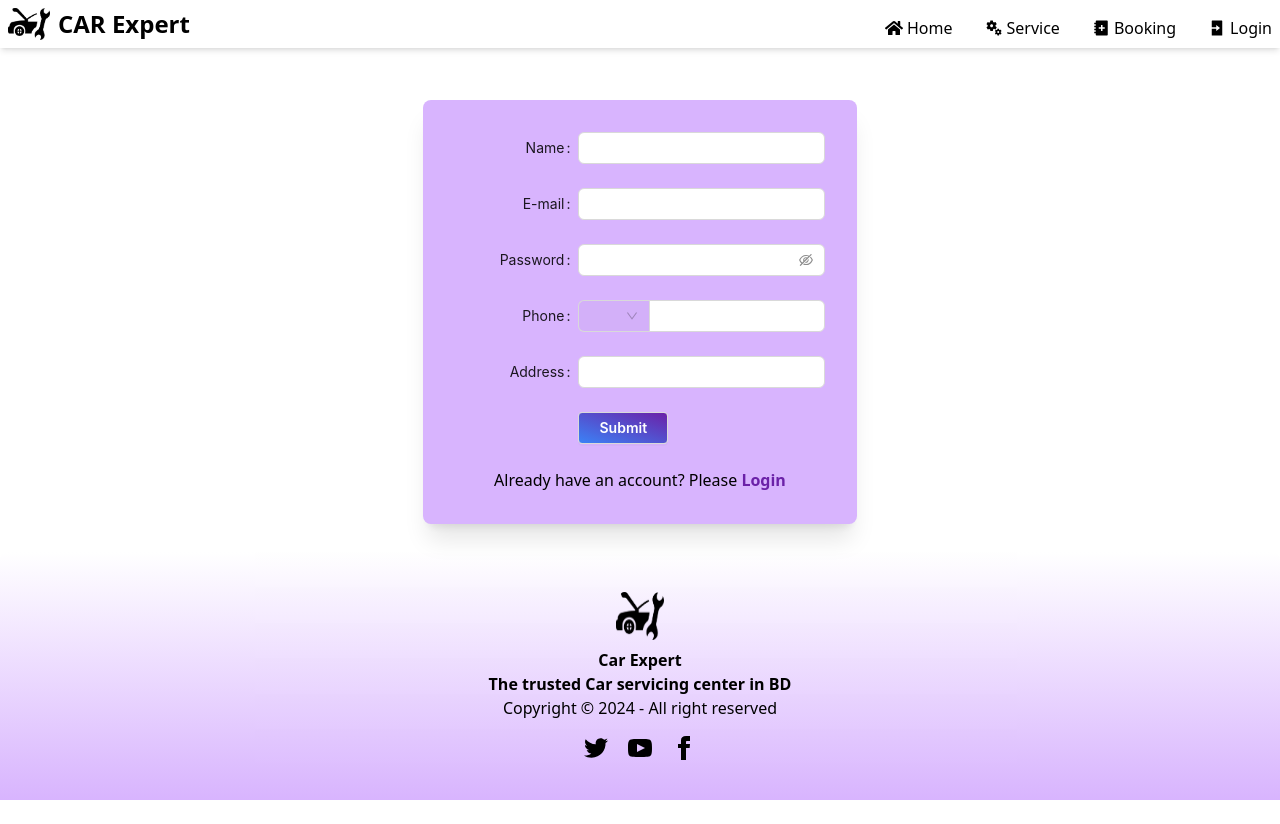
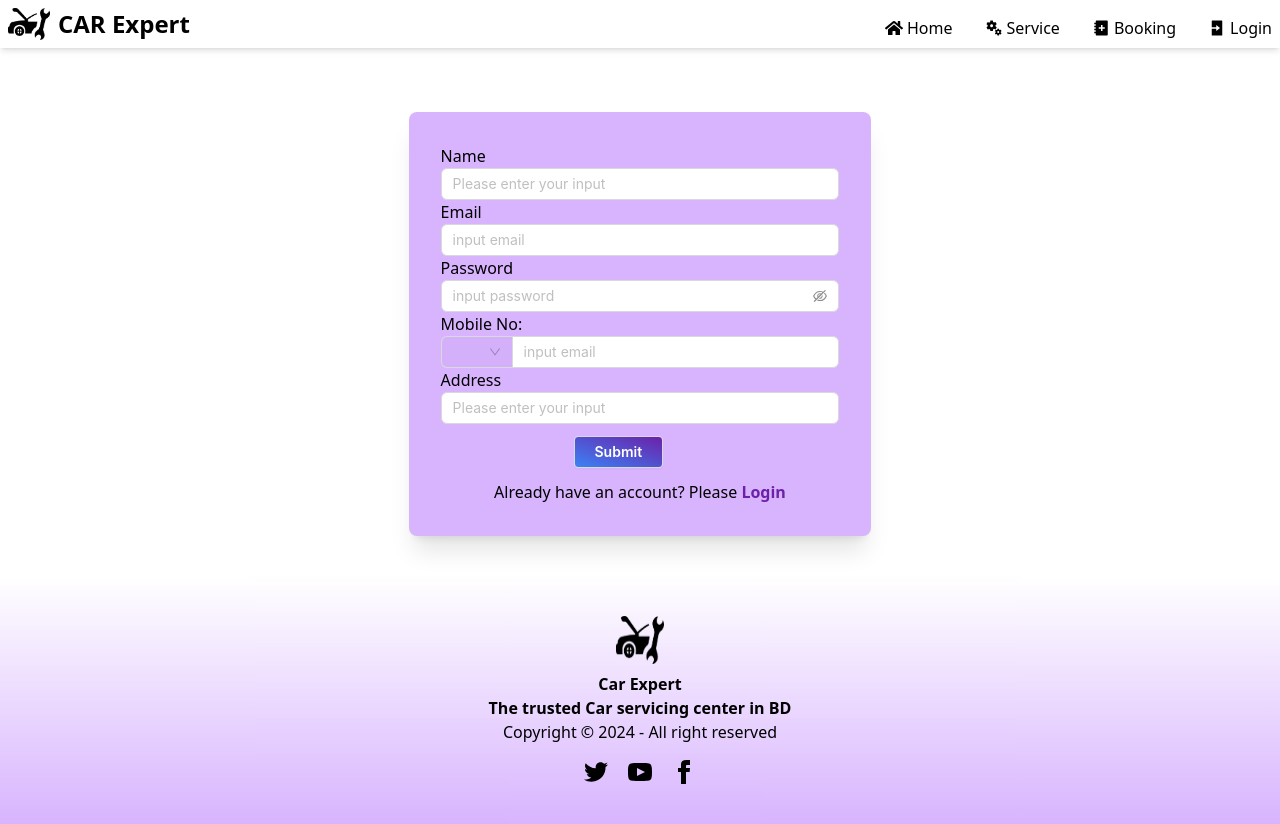
Before and after one commit to mehadiHasanDiner/car-washing-system-client, a React (Vite) app: page /sign-up in a window 1280 px wide. Before the commit the page ends 800 px from the top, so only its background shows below. Built offline with nearby package versions, Linux system fonts and the light colour scheme.

Commit message:
custom form component for handling all forms, ready

```diff
--- /dev/null
+++ b/src/components/ui/form/CWForm.tsx
@@ -0,0 +1,19 @@
+import { ReactNode } from "react";
+import { FormProvider, SubmitHandler, useForm } from "react-hook-form";
+
+type TFormProps = {
+  onSubmit: SubmitHandler<any>;
+  children: ReactNode;
+  defaultValues?: Record<string, any>;
+};
+
+const CWForm = ({ onSubmit, children, defaultValues }: TFormProps) => {
+  const methods = useForm({ defaultValues });
+  return (
+    <FormProvider {...methods}>
+      <form onSubmit={methods.handleSubmit(onSubmit)}>{children}</form>
+    </FormProvider>
+  );
+};
+
+export default CWForm;
--- /dev/null
+++ b/src/components/ui/form/CWInput.tsx
@@ -0,0 +1,96 @@
+import { Form, Input, Select } from "antd";
+import React from "react";
+import {
+  Controller,
+  ControllerRenderProps,
+  RegisterOptions,
+} from "react-hook-form";
+import { EyeInvisibleOutlined, EyeTwoTone } from "@ant-design/icons";
+
+interface CWInputProps {
+  type: string;
+  name: string;
+  label?: string | React.ReactNode;
+  rules?: RegisterOptions;
+  [key: string]: any;
+}
+
+const { Option } = Select;
+
+const prefixSelector = (
+  <Form.Item name="prefix" noStyle>
+    <Select style={{ width: 70 }}>
+      <Option value="88">+88</Option>
+      <Option value="91">+91</Option>
+      <Option value="92">+92</Option>
+    </Select>
+  </Form.Item>
+);
+
+const CWInput: React.FC<CWInputProps> = ({ type, name, label, rules }) => {
+  const renderInput = (field: ControllerRenderProps) => {
+    switch (type) {
+      case "password":
+        return (
+          <Input.Password
+            {...field}
+            type={type}
+            id={name}
+            placeholder="input password"
+            iconRender={(visible) =>
+              visible ? <EyeTwoTone /> : <EyeInvisibleOutlined />
+            }
+          />
+        );
+      case "email":
+        return (
+          <Input
+            {...field}
+            placeholder="input email"
+            type={type}
+            id={name}
+          />
+        );
+      case "phone":
+        return (
+          <Input
+            addonBefore={prefixSelector}
+            style={{ width: "100%" }}
+            {...field}
+            placeholder="input email"
+            type={type}
+            id={name}
+          />
+        );
+      default:
+        return (
+          <Input
+            {...field}
+            placeholder="Please enter your input"
+            type={type}
+            id={name}
+          />
+        );
+    }
+  };
+
+  return (
+    <>
+      {label && <label htmlFor={name}>{label}</label>}
+      <Controller
+        name={name}
+        rules={rules}
+        render={({ field, fieldState }) => (
+          <>
+            {renderInput(field)}
+            {fieldState.error && (
+              <span style={{ color: "red" }}>{fieldState.error.message}</span>
+            )}
+          </>
+        )}
+      />
+    </>
+  );
+};
+
+export default CWInput;
--- a/src/pages/LoginPage.tsx
+++ b/src/pages/LoginPage.tsx
@@ -1,31 +1,17 @@
-import type { FormProps } from "antd";
-
-import { Button, Checkbox, Form, Input } from "antd";
 import React from "react";
-import { useForm, SubmitHandler } from "react-hook-form";
+import { SubmitHandler } from "react-hook-form";
 import { Link } from "react-router-dom";
 import { useLoginMutation } from "../redux/features/auth/authApi";
 import { useAppDispatch } from "../redux/hook";
 import { setUser } from "../redux/features/auth/authSlice";
 import { verifyToken } from "../utils/verifyToken";
-
-type FieldType = {
-  email?: string;
-  password?: string;
-  remember?: string;
-};
+import { Button } from "antd";
+import CWForm from "../components/ui/form/CWForm";
+import CWInput from "../components/ui/form/CWInput";
 
 type Inputs = {
   email: string;
   password: string;
-};
-
-const onFinish: FormProps<FieldType>["onFinish"] = (values) => {
-  console.log("Success:", values);
-};
-
-const onFinishFailed: FormProps<FieldType>["onFinishFailed"] = (errorInfo) => {
-  console.log("Failed:", errorInfo);
 };
 
 const LoginPage: React.FC = () => {
@@ -33,12 +19,21 @@ const LoginPage: React.FC = () => {
   const [login, { error }] = useLoginMutation();
   console.log("error", error);
 
-  const { register, handleSubmit } = useForm<Inputs>({
-    defaultValues: {
-      email: "mehadi@gmail.com",
-      password: "123456",
-    },
-  });
+  // const {
+  //   register,
+  //   handleSubmit,
+  //   formState: { errors },
+  // } = useForm({
+  //   defaultValues: {
+  //     email: "mehadi@gmail.com",
+  //     password: "123456",
+  //   },
+  // });
+
+  const defaultValues = {
+    email: "mehadi@gmail.com",
+    password: "123456",
+  };
 
   const onSubmit: SubmitHandler<Inputs> = async (data) => {
     const userInfo = {
@@ -49,62 +44,48 @@ const LoginPage: React.FC = () => {
     const user = verifyToken(res.data.accessToken);
     console.log(user);
     dispatch(setUser({ user: user, token: res.data.accessToken }));
+    // console.log(data);
   };
 
   return (
     <div className="mx-auto flex justify-center items-center mt-12 h-[calc(100vh-384px)]">
       <div className="bg-purple-300  p-6 md:px-8 py-12  rounded-lg shadow-xl">
-        <Form
-          name="basic"
-          labelCol={{ span: 8 }}
-          wrapperCol={{ span: 16 }}
-          style={{ maxWidth: 600 }}
-          initialValues={{ remember: true }}
-          onFinish={onFinish}
-          onFinishFailed={onFinishFailed}
-          autoComplete="off"
-        >
-          <Form.Item<FieldType>
-            label="E-mail"
-            name="email"
-            required={false}
-            rules={[
-              {
-                type: "email",
-                message: "The input is not valid E-mail!",
-              },
-              {
-                required: true,
-                message: "Please input your E-mail!",
-              },
-            ]}
-          >
-            <Input {...register("email")} />
-          </Form.Item>
+        <CWForm onSubmit={onSubmit} defaultValues={defaultValues}>
+          <div>
+            <CWInput
+              type="email"
+              label="Email"
+              name="email"
+              rules={{
+                required: "Email is required",
+                pattern: {
+                  value: /^[a-zA-Z0-9._%+-]+@[a-zA-Z0-9.-]+\.[a-zA-Z]{2,}$/,
+                  message: "Invalid email address",
+                },
+              }}
+            />
+          </div>
 
-          <Form.Item<FieldType>
-            label="Password"
-            name="password"
-            required={false}
-            rules={[{ required: true, message: "Please input your password!" }]}
-          >
-            <Input.Password {...register("password")} />
-          </Form.Item>
+          <div>
+            <CWInput
+              type="password"
+              name="password"
+              label="Password "
+              rules={{
+                required: "Password is required",
+                minLength: {
+                  value: 6,
+                  message: "Password must be at least 6 characters",
+                },
+              }}
+            />
+          </div>
 
-          <Form.Item<FieldType>
-            name="remember"
-            valuePropName="checked"
-            wrapperCol={{ offset: 8, span: 16 }}
-          >
-            <Checkbox>Remember me</Checkbox>
-          </Form.Item>
+          <Button className="button-card my-3" htmlType="submit">
+            Submit
+          </Button>
+        </CWForm>
 
-          <Form.Item wrapperCol={{ offset: 8, span: 16 }}>
-            <Button className="button-card" htmlType="submit">
-              Submit
-            </Button>
-          </Form.Item>
-        </Form>
         <p className="text-center">
           New to Car-expert? Please{" "}
           <Link
@@ -112,7 +93,7 @@ const LoginPage: React.FC = () => {
             to="/sign-up"
           >
             Sign Up
-          </Link>{" "}
+          </Link>
         </p>
       </div>
     </div>
--- a/src/pages/SignUpPage.tsx
+++ b/src/pages/SignUpPage.tsx
@@ -1,117 +1,98 @@
-import type { FormProps } from "antd";
-
-import { Button, Form, Input, Select } from "antd";
+import { Button, Form } from "antd";
 import React from "react";
 import { Link } from "react-router-dom";
+import CWForm from "../components/ui/form/CWForm";
+import { SubmitHandler } from "react-hook-form";
+import CWInput from "../components/ui/form/CWInput";
 
-type FieldType = {
-  name?: string;
-  phone?: number;
-  address?: string;
-  email?: string;
-  password?: string;
-  remember?: string;
+type Inputs = {
+  email: string;
+  password: string;
 };
 
-const onFinish: FormProps<FieldType>["onFinish"] = (values) => {
-  console.log("Success:", values);
+const SignUpPage: React.FC = () => {
+  const onSubmit: SubmitHandler<Inputs> = async (data) => {
+    // const userInfo = {
+    //   email: data.email,
+    //   password: data.password,
+    // };
+    // const res = await login(userInfo).unwrap();
+    // const user = verifyToken(res.data.accessToken);
+    // console.log(user);
+    // dispatch(setUser({ user: user, token: res.data.accessToken }));
+    console.log(data);
   };
 
-const onFinishFailed: FormProps<FieldType>["onFinishFailed"] = (errorInfo) => {
-  console.log("Failed:", errorInfo);
-};
-
-const { Option } = Select;
-
-const prefixSelector = (
-  <Form.Item name="prefix" noStyle>
-    <Select style={{ width: 70 }}>
-      <Option value="88">+88</Option>
-      <Option value="91">+91</Option>
-      <Option value="92">+92</Option>
-    </Select>
-  </Form.Item>
-);
-
-const SignUpPage: React.FC = () => {
   return (
-    <div className="mx-auto flex justify-center items-center mt-16 h-[calc(100vh-400px)]">
+    <div className="mx-auto flex justify-center items-center mt-16">
       <div className="bg-purple-300  p-6 md:p-8  rounded-lg shadow-xl">
-        <Form
-          name="basic"
-          labelCol={{ span: 8 }}
-          wrapperCol={{ span: 16 }}
-          style={{ maxWidth: 600 }}
-          initialValues={{ remember: true }}
-          onFinish={onFinish}
-          onFinishFailed={onFinishFailed}
-          autoComplete="off"
-        >
-          <Form.Item<FieldType>
-            label="Name"
+        <CWForm onSubmit={onSubmit}>
+          <div>
+            <CWInput
+              type="name"
               name="name"
-            required={false}
-            rules={[{ required: true, message: "Please input your name!" }]}
-          >
-            <Input />
-          </Form.Item>
-
-          <Form.Item<FieldType>
-            label="E-mail"
+              label="Name "
+              rules={{
+                required: "Name is required",
+              }}
+            />
+          </div>
+          <div>
+            <CWInput
+              type="email"
+              label="Email"
               name="email"
-            required={false}
-            rules={[
-              {
-                type: "email",
-                message: "The input is not valid E-mail!",
+              rules={{
+                required: "Email is required",
+                pattern: {
+                  value: /^[a-zA-Z0-9._%+-]+@[a-zA-Z0-9.-]+\.[a-zA-Z]{2,}$/,
+                  message: "Invalid email address",
                 },
-              {
-                required: true,
-                message: "Please input your E-mail!",
+              }}
+            />
+          </div>
+          <div>
+            <CWInput
+              type="password"
+              name="password"
+              label="Password "
+              rules={{
+                required: "Password is required",
+                minLength: {
+                  value: 6,
+                  message: "Password must be at least 6 characters",
                 },
-            ]}
-          >
-            <Input />
-          </Form.Item>
-
-          <Form.Item<FieldType>
-            label="Password"
-            name="password"
-            required={false}
-            rules={[{ required: true, message: "Please input your password!" }]}
-          >
-            <Input.Password />
-          </Form.Item>
-
-          <Form.Item<FieldType>
-            label="Phone"
+              }}
+            />
+          </div>
+          <div>
+            <CWInput
+              type="phone"
               name="phone"
-            required={false}
-            rules={[
-              { required: true, message: "Please input your phone number!" },
-            ]}
-          >
-            <Input addonBefore={prefixSelector} style={{ width: "100%" }} />
-          </Form.Item>
-
-          <Form.Item<FieldType>
-            label="Address"
+              label="Mobile No: "
+              rules={{
+                required: "Mobile No. is required",
+              }}
+            />
+          </div>
+          <div>
+            <CWInput
+              type="address"
               name="address"
-            required={false}
-            rules={[
-              { required: true, message: "Please input your present address!" },
-            ]}
-          >
-            <Input />
-          </Form.Item>
+              label="Address "
+              rules={{
+                required: "Address is required",
+              }}
+            />
+          </div>
 
           <Form.Item wrapperCol={{ offset: 8, span: 16 }}>
-            <Button className="button-card" htmlType="submit">
+            <Button className="button-card my-3" htmlType="submit">
               Submit
             </Button>
           </Form.Item>
-        </Form>
-        <p className="text-center">
+        </CWForm>
+        <p className="text-center -mt-6">
           Already have an account? Please{" "}
           <Link
             className="text-purple-800 font-semibold hover:font-bold"
```
Lines whose indentation alone changed are shown as unchanged.
